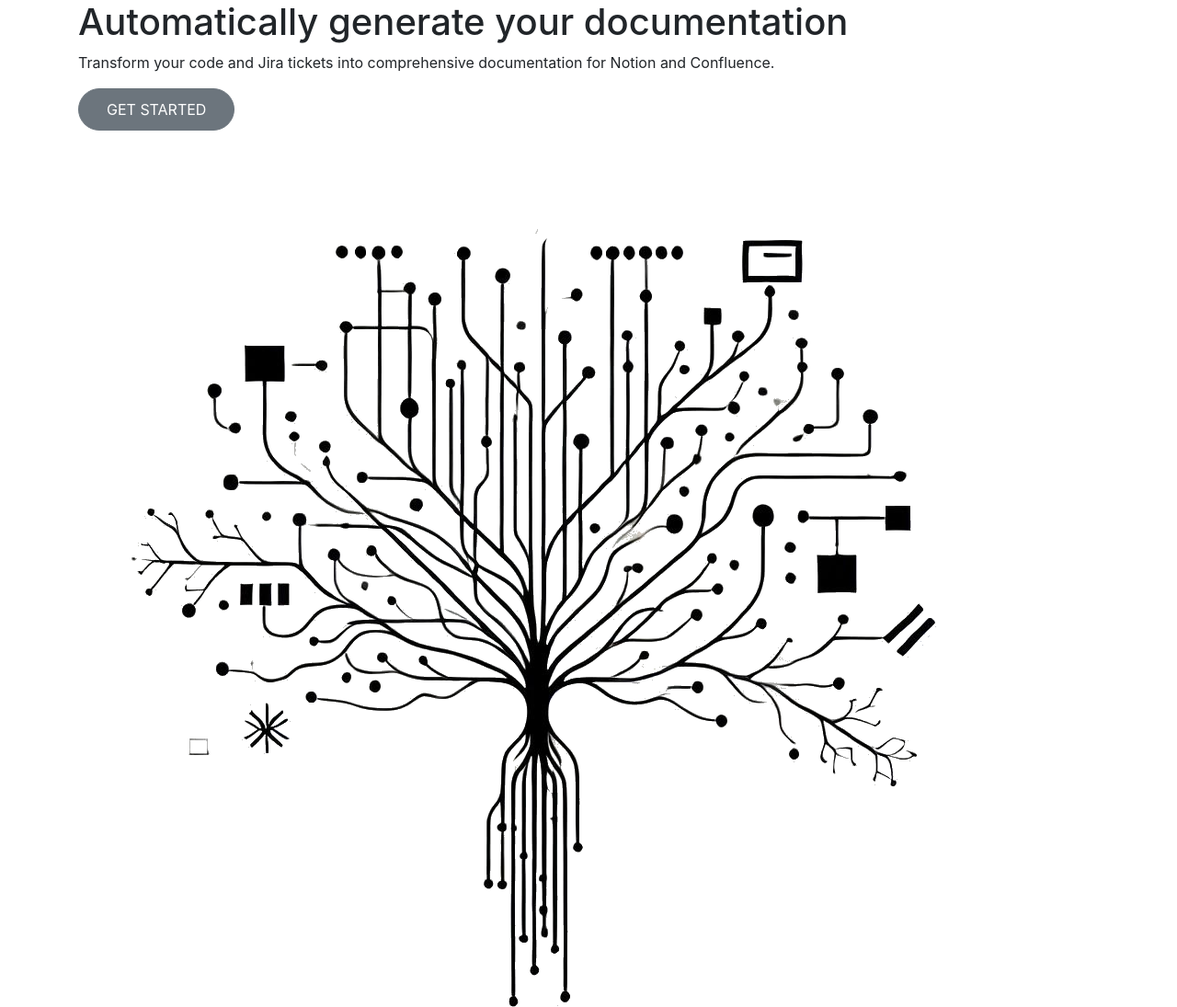
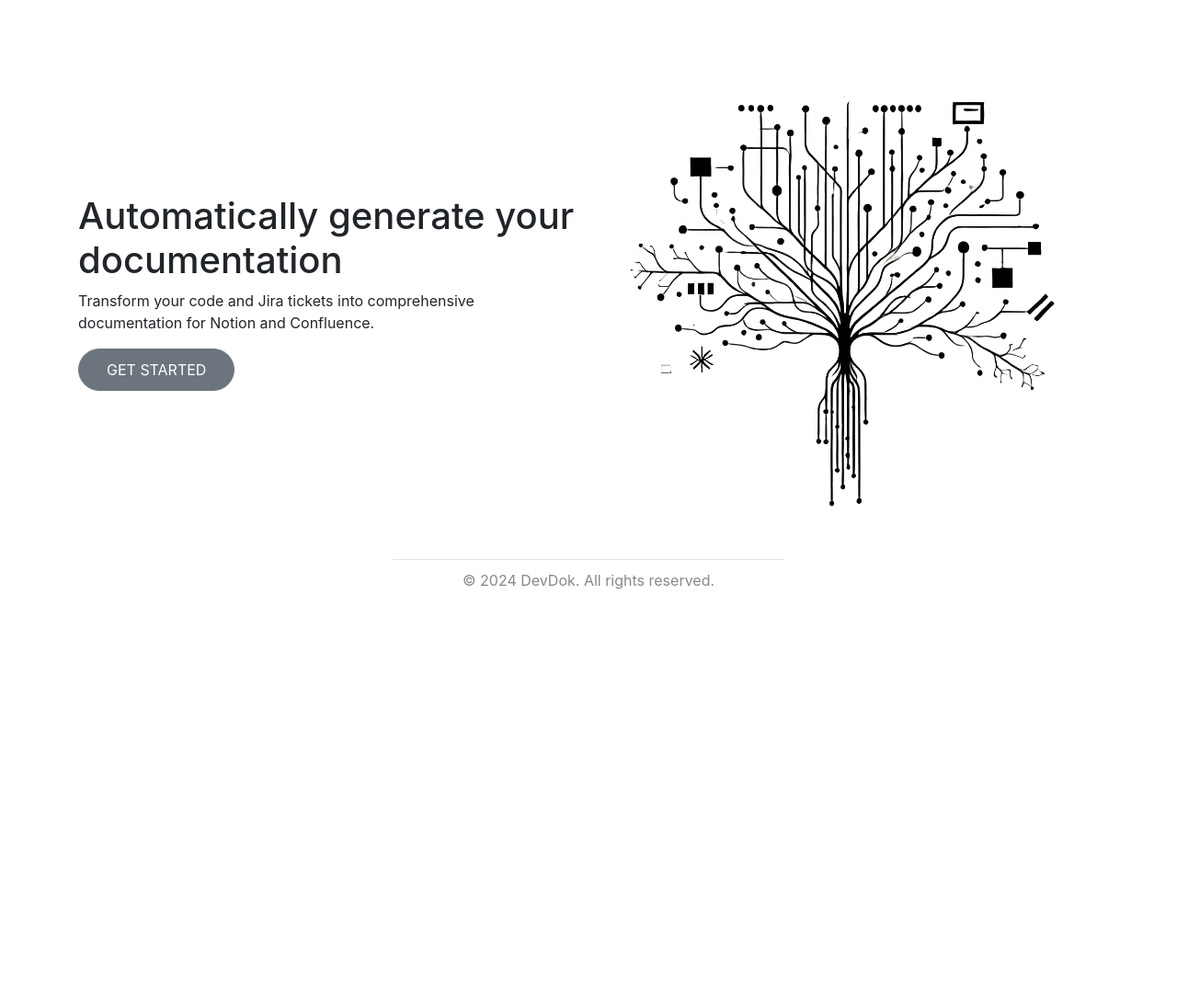
Before and after one commit to MarioSorgente/devdok, a plain HTML site: page index.html in a window 1280 px wide. Shown: the top 1095 px of the page at 92% size. After the commit the page ends 800 px from the top, so only its background shows below. Drawn offline with nearby package versions, Linux system fonts and the light colour scheme.

Commit message:
Update index.html

```diff
--- a/index.html
+++ b/index.html
@@ -17,14 +17,18 @@
 </head>
 <body>
     <!-- Main Container -->
-    <div class="container index-container">
-        <div class="left">
-            <h1>Automatically generate your documentation</h1>
-            <p>Transform your code and Jira tickets into comprehensive documentation for Notion and Confluence.</p>
-            <button onclick="window.location.href='generator.html'" class="btn btn-primary">Get Started</button>
-        </div>
-        <div class="right">
-            <img src="devdok.png" alt="Documentation Image" class="img-fluid">
+    <div class="container mt-5">
+        <div class="row align-items-center">
+            <!-- Left Column -->
+            <div class="col-md-6">
+                <h1>Automatically generate your documentation</h1>
+                <p>Transform your code and Jira tickets into comprehensive documentation for Notion and Confluence.</p>
+                <button onclick="window.location.href='generator.html'" class="btn btn-primary">Get Started</button>
+            </div>
+            <!-- Right Column -->
+            <div class="col-md-6 text-center">
+                <img src="devdok.png" alt="Documentation Image" class="img-fluid">
+            </div>
         </div>
     </div>
 
```
